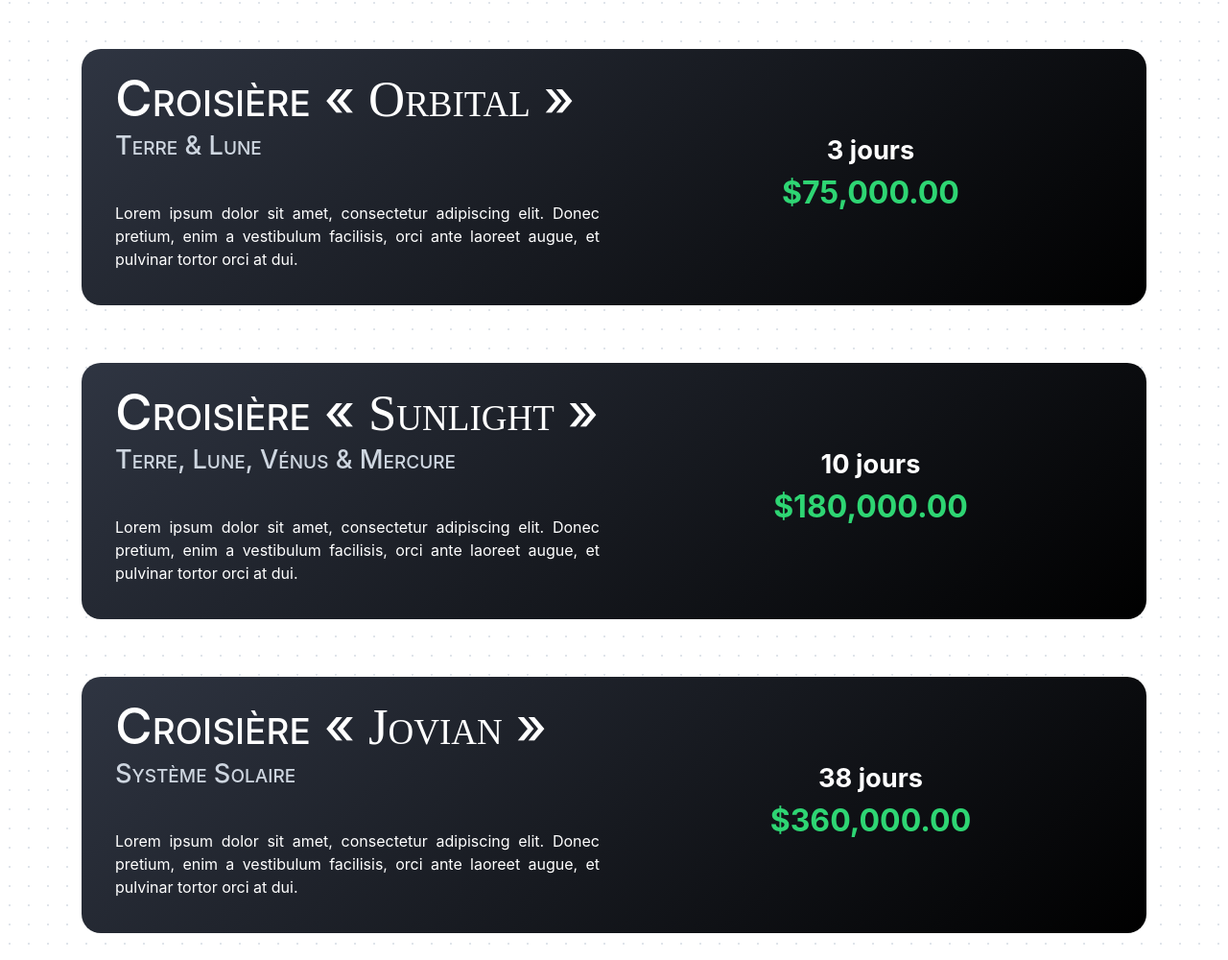
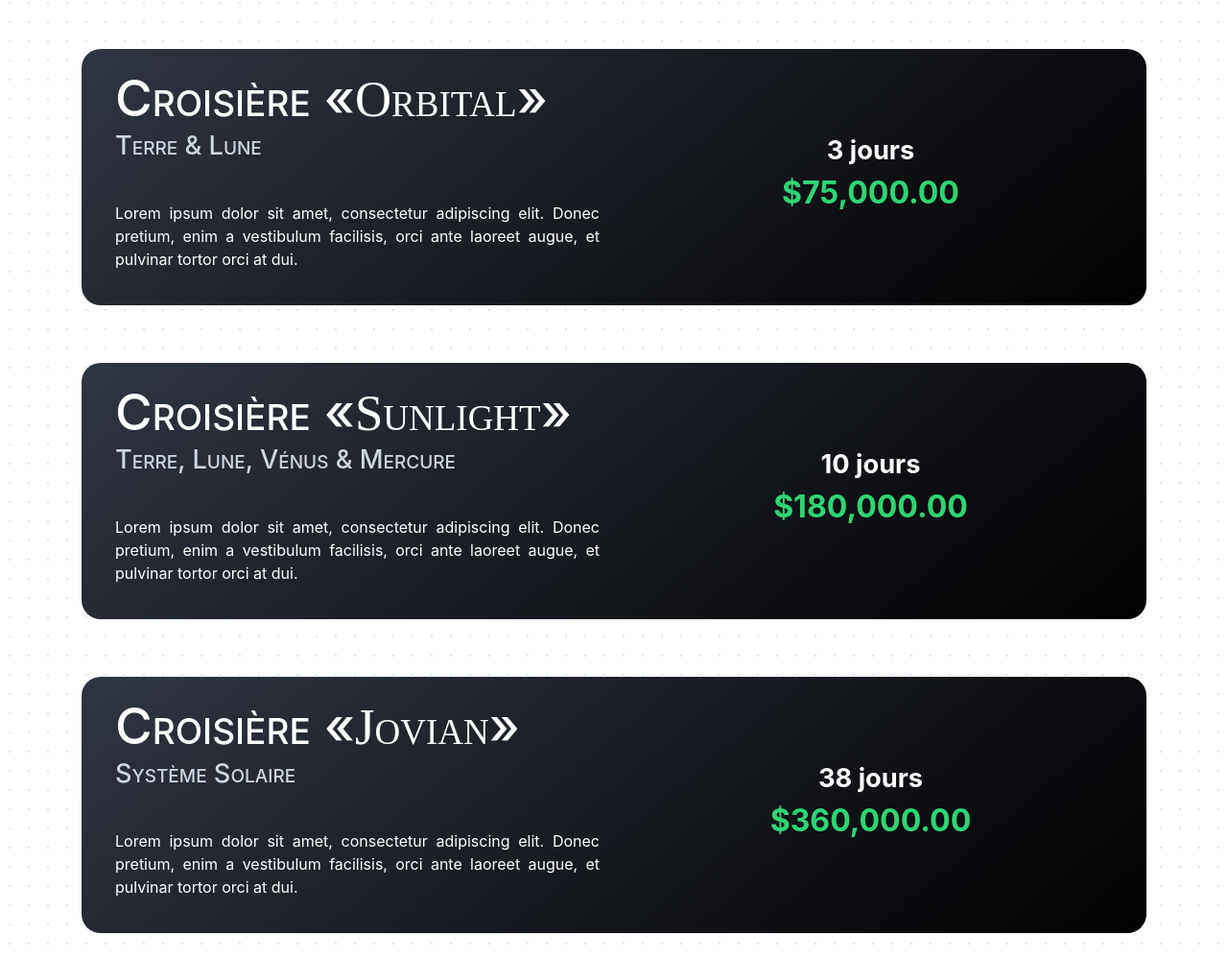
Before and after one commit to SkydeFR/TMP, a React (Create React App) app: page /~temoins/espace in a window 1280 px wide. Shown: the part 1447-2447 px from the top of the page at 96% size. Built offline with nearby package versions, Linux system fonts and the light colour scheme; a web font is replaced by a local one; what axios-cache-adapter would draw is missing.

Commit message:
Responsive is on its way

```diff
--- a/src/Components/Space/Space.js
+++ b/src/Components/Space/Space.js
@@ -102,7 +102,7 @@ class Space extends Component {
         <section id="espace-presentation" class="dark-theme">
           <Container>
             <Row>
-              <Col>
+              <Col sm="12" md="6">
                 <h2>Le Mega Stardust 5210</h2>
                 <h3>Le Système Solaire à vol d'oiseau</h3>
                 <p>
@@ -111,7 +111,7 @@ class Space extends Component {
                   Grâce à ce vaisseau il est possible d'effectuer des voyages spatiaux tout confort à l'intérieur de notre système solaire sous la forme d'une croisière.
                 </p>
               </Col>
-              <Col>
+              <Col sm="12" md="6">
 
               </Col>
             </Row>
@@ -142,38 +142,38 @@ class Space extends Component {
         <section id="espace-details">
           <Container>
             <Row className="dark-theme">
-              <Col>
-                <h2>Croisière « <span>Orbital</span> »</h2>
+              <Col sm="12" md="6">
+                <h2>Croisière «<span>Orbital</span>»</h2>
                 <h3>Terre & Lune</h3>
                 <p>
                   Lorem ipsum dolor sit amet, consectetur adipiscing elit. Donec pretium, enim a vestibulum facilisis, orci ante laoreet augue, et pulvinar tortor orci at dui.
                   </p>                </Col>
-              <Col className="text-center m-auto">
+              <Col sm="12" md="6" className="text-center m-auto">
                 <h5 class="duree">3 jours</h5>
                 <h5 class="prix">$75,000.00</h5>
               </Col>
             </Row>
             <Row className="dark-theme">
-              <Col>
-                <h2>Croisière « <span>Sunlight</span> »</h2>
+              <Col sm="12" md="6">
+                <h2>Croisière «<span>Sunlight</span>»</h2>
                 <h3>Terre, Lune, Vénus & Mercure</h3>
                 <p>
                   Lorem ipsum dolor sit amet, consectetur adipiscing elit. Donec pretium, enim a vestibulum facilisis, orci ante laoreet augue, et pulvinar tortor orci at dui.
                   </p>
               </Col>
-              <Col className="text-center m-auto">
+              <Col sm="12" md="6" className="text-center m-auto">
                 <h5 class="duree">10 jours</h5>
                 <h5 class="prix">$180,000.00</h5>
               </Col>
             </Row>
             <Row className="dark-theme">
-              <Col>
-                <h2>Croisière « <span>Jovian</span> »</h2>
+              <Col sm="12" md="6">
+                <h2>Croisière «<span>Jovian</span>»</h2>
                 <h3>Système Solaire</h3>
                 <p>
                   Lorem ipsum dolor sit amet, consectetur adipiscing elit. Donec pretium, enim a vestibulum facilisis, orci ante laoreet augue, et pulvinar tortor orci at dui.
                   </p>                </Col>
-              <Col className="text-center m-auto">
+              <Col sm="12" md="6" className="text-center m-auto">
                 <h5 class="duree">38 jours</h5>
                 <h5 class="prix">$360,000.00</h5>
               </Col>
@@ -184,11 +184,11 @@ class Space extends Component {
         <section id="espace-reservation" class="blue-theme">
           <Container>
             <Row>
-              <Col>
+              <Col sm="12" md="6">
                 <h2>Réservations</h2>
                 <h3>Croisières stellaires</h3>
               </Col>
-              <Col>
+              <Col sm="12" md="6">
                 <Form>
                   <FormGroup>
                     <Label for="evenement"><i class="material-icons">map</i> Croisière</Label>
```
